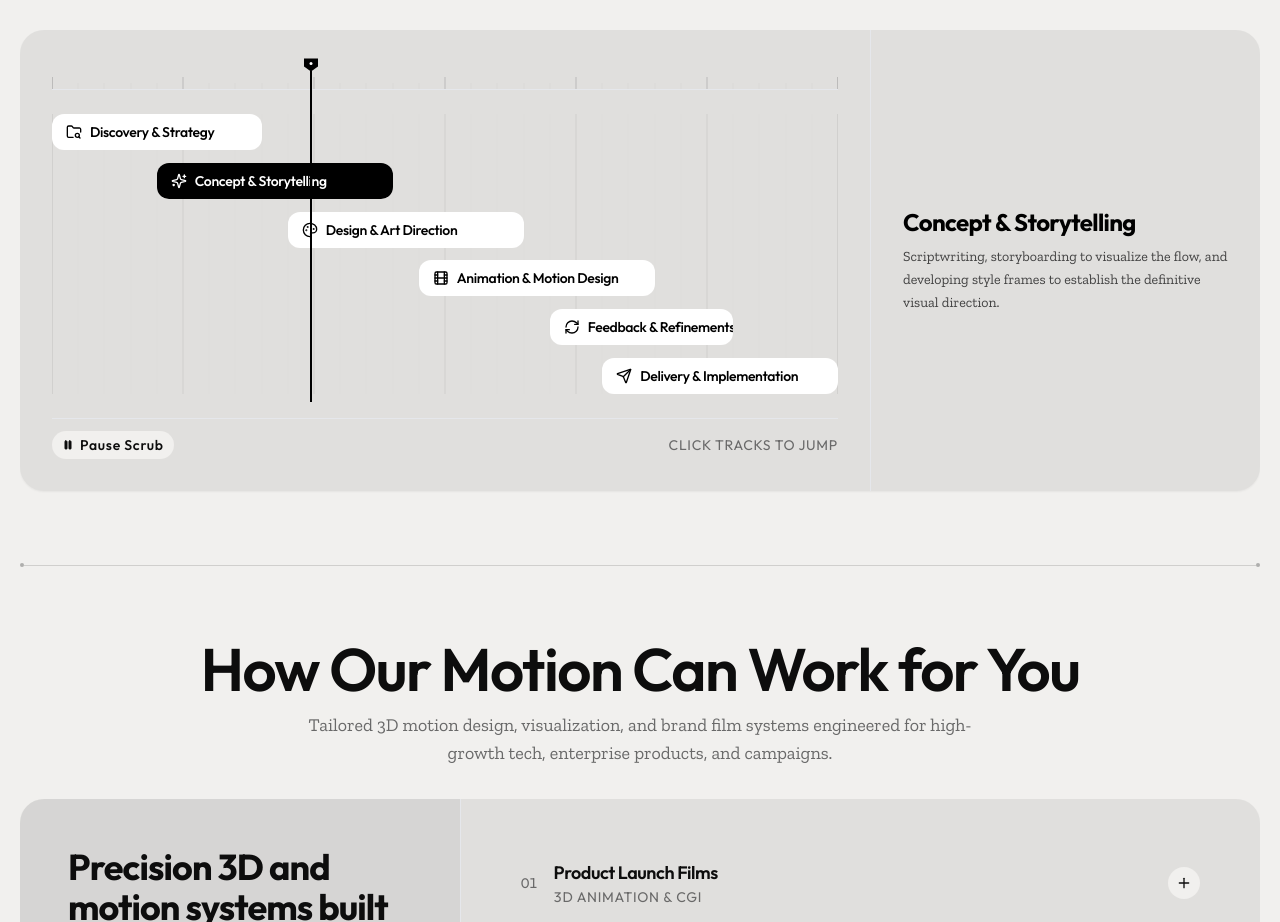
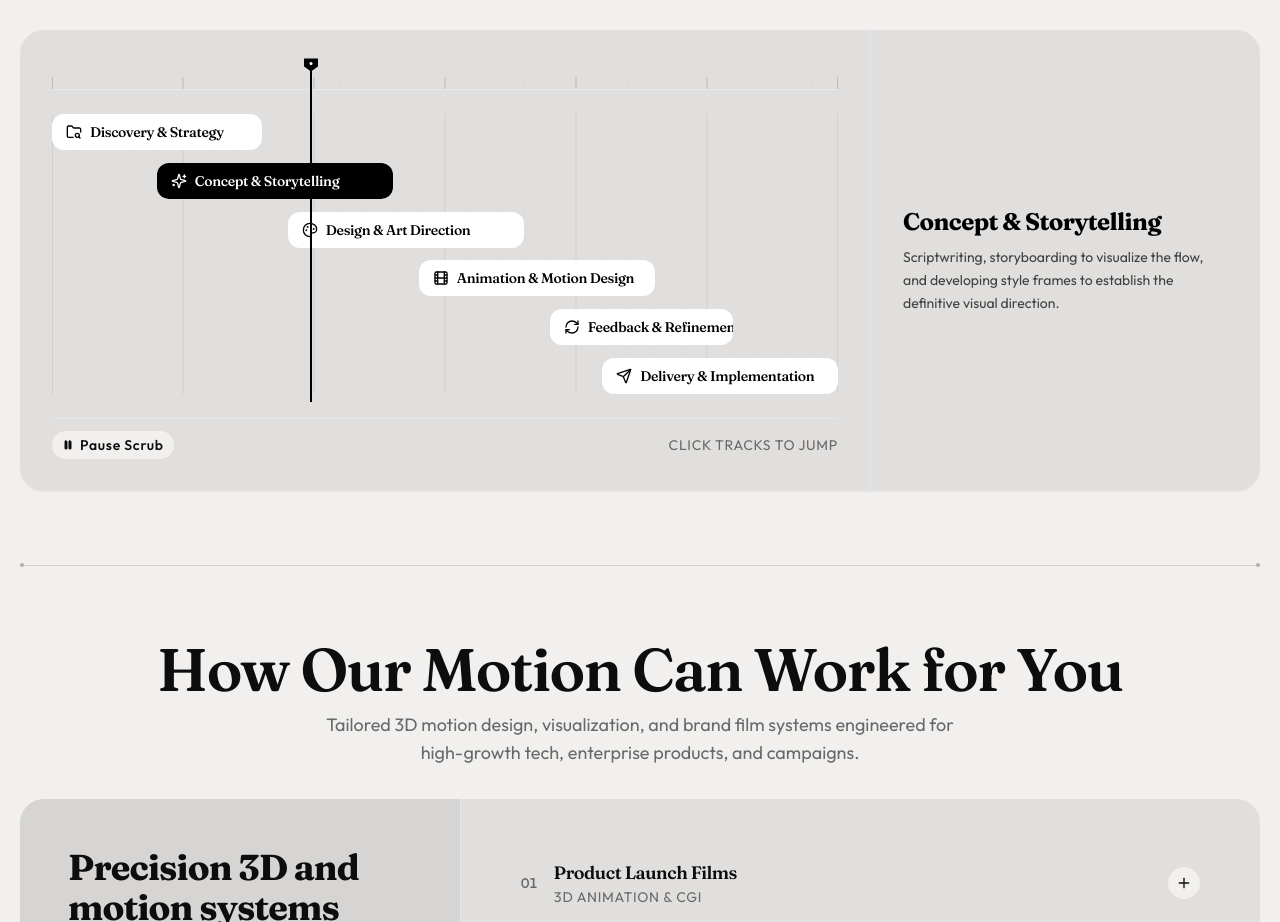
Before and after one commit to pixelgridstudios/PGS-Website-v1, a React (Vite) app: page / in a window 1280 px wide. Shown: the part 3140-4062 px from the top of the page. Built offline with nearby package versions, Linux system fonts and the light colour scheme; the HTML template or start-up script is replaced by a standard one.

Commit message:
style: apply Fraunces font to all display headings

```diff
--- a/index.html
+++ b/index.html
@@ -17,10 +17,10 @@
     <meta name="twitter:title" content="Pixel Grid Studios — Motion Design, 3D &amp; Brand Film" />
     <meta name="twitter:description" content="Making complex products and systems visually understandable through motion design, 3D visualization, and brand film." />
 
-    <!-- Google Fonts: Outfit Variable & Zilla Slab -->
+    <!-- Google Fonts: Outfit Variable Font (100..900) and Fraunces -->
     <link rel="preconnect" href="https://fonts.googleapis.com" />
     <link rel="preconnect" href="https://fonts.gstatic.com" crossorigin />
-    <link href="https://fonts.googleapis.com/css2?family=Outfit:wght@100..900&family=Zilla+Slab:ital,wght@0,300;0,400;0,500;0,600;0,700;1,300;1,400&display=swap" rel="stylesheet" />
+    <link href="https://fonts.googleapis.com/css2?family=Outfit:wght@100..900&family=Fraunces:ital,opsz,wght@0,9..144,100..900;1,9..144,100..900&display=swap" rel="stylesheet" />
   </head>
   <body>
     <div id="root"></div>
--- a/src/index.css
+++ b/src/index.css
@@ -1,3 +1,5 @@
+@import url('https://fonts.googleapis.com/css2?family=Outfit:wght@100..900&display=swap');
+
 @tailwind base;
 @tailwind components;
 @tailwind utilities;
@@ -74,8 +76,7 @@ html.lenis, html.lenis body {
 html {
   background-color: var(--brand-bg);
   color: var(--brand-foreground);
-  font-family: 'Zilla Slab', serif;
-  font-weight: 300;
+  font-family: 'Outfit', -apple-system, BlinkMacSystemFont, 'Segoe UI', Roboto, sans-serif;
   font-optical-sizing: auto;
 }
 
@@ -85,8 +86,7 @@ body {
   min-height: 100vh;
   background-color: var(--brand-bg);
   color: var(--brand-foreground);
-  font-family: 'Zilla Slab', serif;
-  font-weight: 300;
+  font-family: 'Outfit', -apple-system, BlinkMacSystemFont, 'Segoe UI', Roboto, sans-serif;
   font-optical-sizing: auto;
   -webkit-font-smoothing: antialiased;
   -moz-osx-font-smoothing: grayscale;
@@ -98,7 +98,6 @@ body {
 .font-mono, [class*="font-mono"] {
   font-family: 'Outfit', -apple-system, BlinkMacSystemFont, 'Segoe UI', Roboto, sans-serif;
   font-feature-settings: "tnum" 1, "zero" 1;
-  font-weight: 400; /* Mono/UI components usually aren't 'light' */
 }
 
 /* Custom scrollbar */
--- a/tailwind.config.js
+++ b/tailwind.config.js
@@ -18,8 +18,8 @@ export default {
         },
       },
       fontFamily: {
-        sans: ["'Zilla Slab'", "serif"],
-        display: ["'Outfit'", "system-ui", "-apple-system", "BlinkMacSystemFont", "sans-serif"],
+        sans: ["'Outfit'", "system-ui", "-apple-system", "BlinkMacSystemFont", "sans-serif"],
+        display: ["'Fraunces'", "system-ui", "-apple-system", "BlinkMacSystemFont", "sans-serif"],
         mono: ["'Outfit'", "system-ui", "-apple-system", "BlinkMacSystemFont", "sans-serif"],
       },
       letterSpacing: {
```
